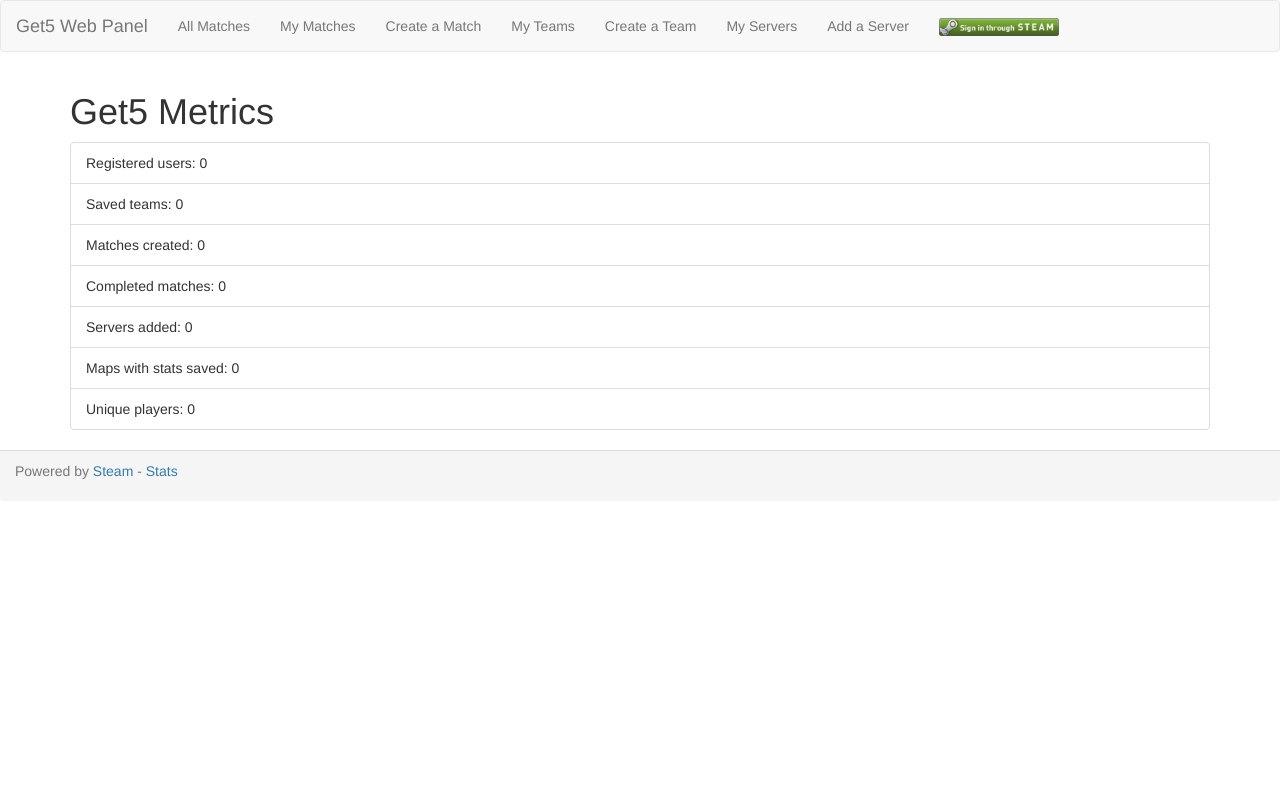
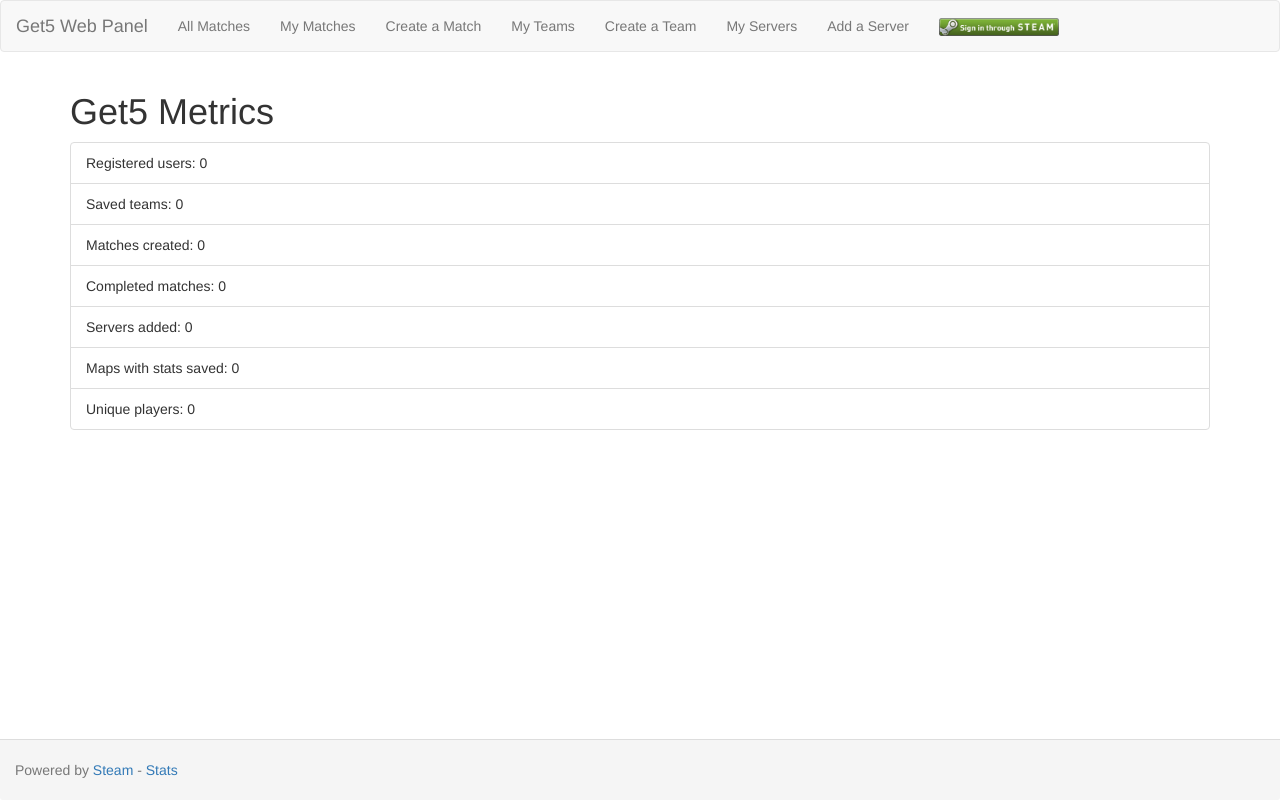
Before and after one commit to splewis/get5-web, a Flask app: page /metrics in a window 1280 px wide. Run offline with Flask 2, Linux system fonts and the light colour scheme; data that the repository does not hold is empty; some libraries are stand-ins or nearby versions.

Commit message:
Sticky footer and CSS

```diff
--- /dev/null
+++ b/get5/static/css/get5.css
@@ -0,0 +1,16 @@
+html {
+    position: relative;
+    min-height: 100%;
+}
+body {
+    margin: 0 0 100px;
+}
+.panel-footer {
+    position: absolute;
+    left: 0;
+    bottom: 0;
+    width: 100%;
+}
+.panel-footer p {
+  margin: 10px 0 10px;
+}
--- a/get5/templates/layout.html
+++ b/get5/templates/layout.html
@@ -12,6 +12,7 @@
       <script src="https://maxcdn.bootstrapcdn.com/bootstrap/3.3.6/js/bootstrap.min.js" integrity="sha384-0mSbJDEHialfmuBBQP6A4Qrprq5OVfW37PRR3j5ELqxss1yVqOtnepnHVP9aJ7xS" crossorigin="anonymous"></script>
 
       <link rel="stylesheet" href="/static/css/chosen.min.css">
+      <link rel="stylesheet" href="/static/css/get5.css">
       <script src="/static/js/chosen.jquery.min.js"></script>
 
       <meta name="viewport" content = "width=device-width, initial-scale=1.0">
```
